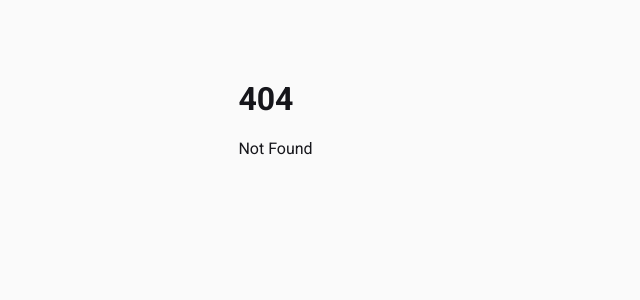
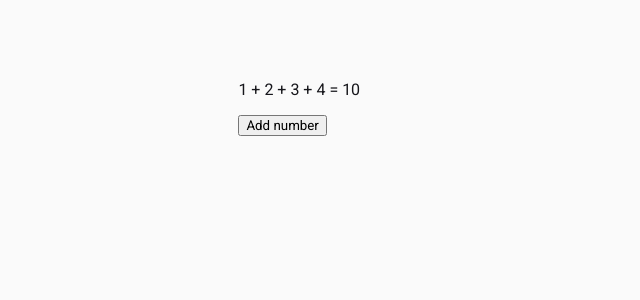
Before and after one commit to Miqueas/Learning-Notes, a SvelteKit app in the folder Svelte/: page /basic-svelte/reactivity/updating-arrays-and-objects in a window 1280 px wide. Before the commit this address had no page. Shown: the top 300 px of the page, without its empty margins (0-640 px from the left). Built offline with nearby package versions, Linux system fonts and the light colour scheme.

Commit message:
Svelte: added updating arrays and objects

```diff
--- /dev/null
+++ b/Svelte/src/routes/basic-svelte/reactivity/updating-arrays-and-objects/+page.svelte
@@ -0,0 +1,14 @@
+<script>
+  let numbers = [1, 2, 3, 4]
+  $: sum = numbers.reduce((total, current) => total + current, 0)
+
+  function doAddNumber() {
+    // Using `.push()` doesn't trigger reactivity since Svelte's reactivity system works by assignments.
+    numbers = [...numbers, numbers.length + 1]
+  }
+</script>
+
+<main>
+  <p>{numbers.join(" + ")} = {sum}</p>
+  <button on:click={doAddNumber}>Add number</button>
+</main>
```
